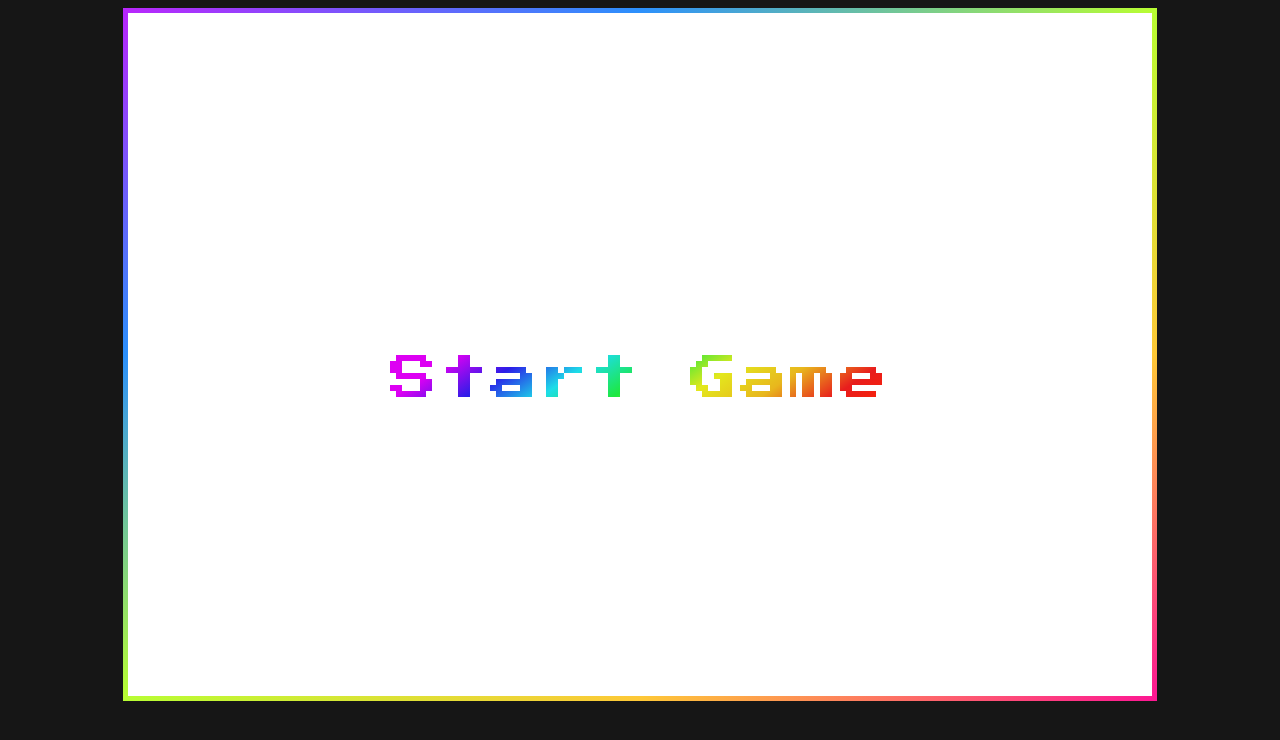
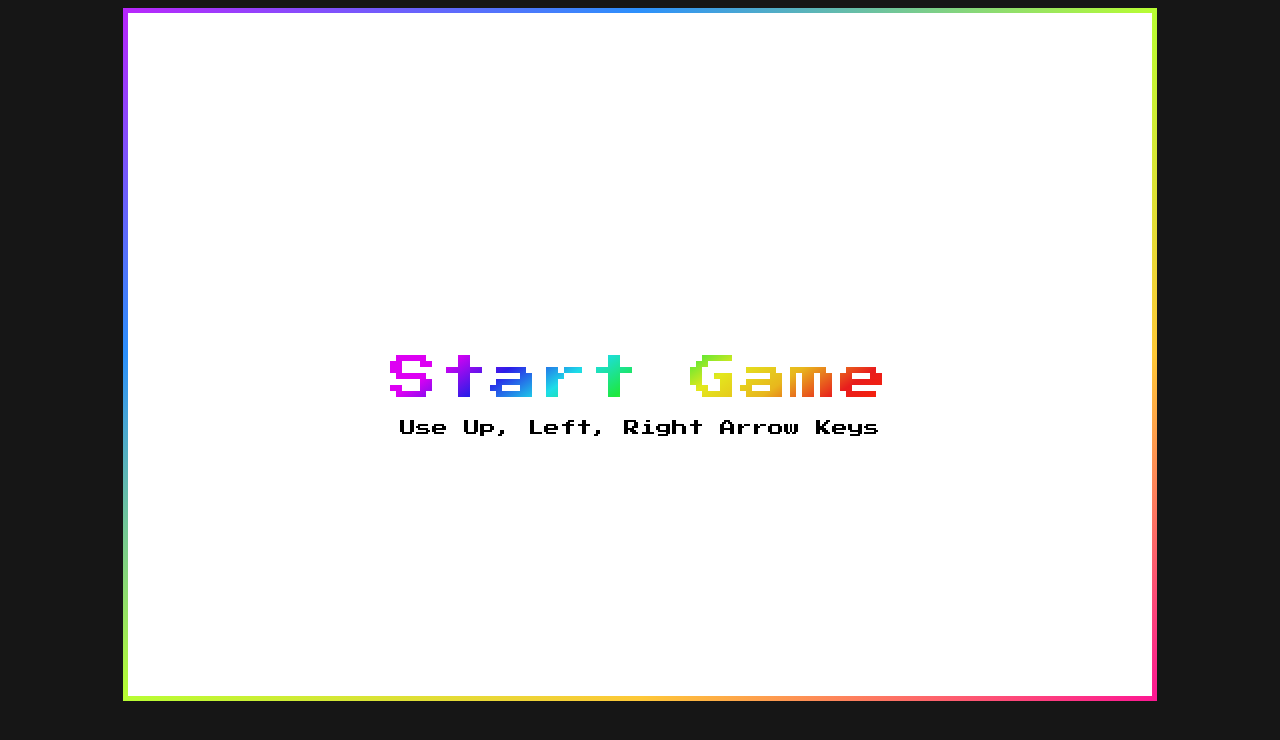
Before and after one commit to rodrigojmr/rainbow-road, a plain HTML site: page index.html in a window 1280 px wide. Drawn offline with Linux system fonts and the light colour scheme.

Commit message:
Added arrow instructions

```diff
--- a/index.html
+++ b/index.html
@@ -31,6 +31,7 @@
         <button class="start-text">
           Start Game
         </button>
+        Use Up, Left, Right Arrow Keys
       </div>
       <div class="end-screen hidden">
         <p class="end-text">Thanks for playing.</p>
--- a/styles/style.css
+++ b/styles/style.css
@@ -42,6 +42,7 @@ body {
   /* left: 50%; */
   transform: translate((-50%, -50%));
   display: flex;
+  flex-direction: column;
   align-items: center;
   justify-content: center;
   transition: all 0.5s ease;
@@ -71,6 +72,8 @@ body {
   -webkit-background-clip: text;
   -webkit-text-fill-color: transparent;
   -webkit-animation: hue 5s infinite linear;
+
+  margin-bottom: 1rem;
 }
 .start-button:focus {
   outline: none;
```
